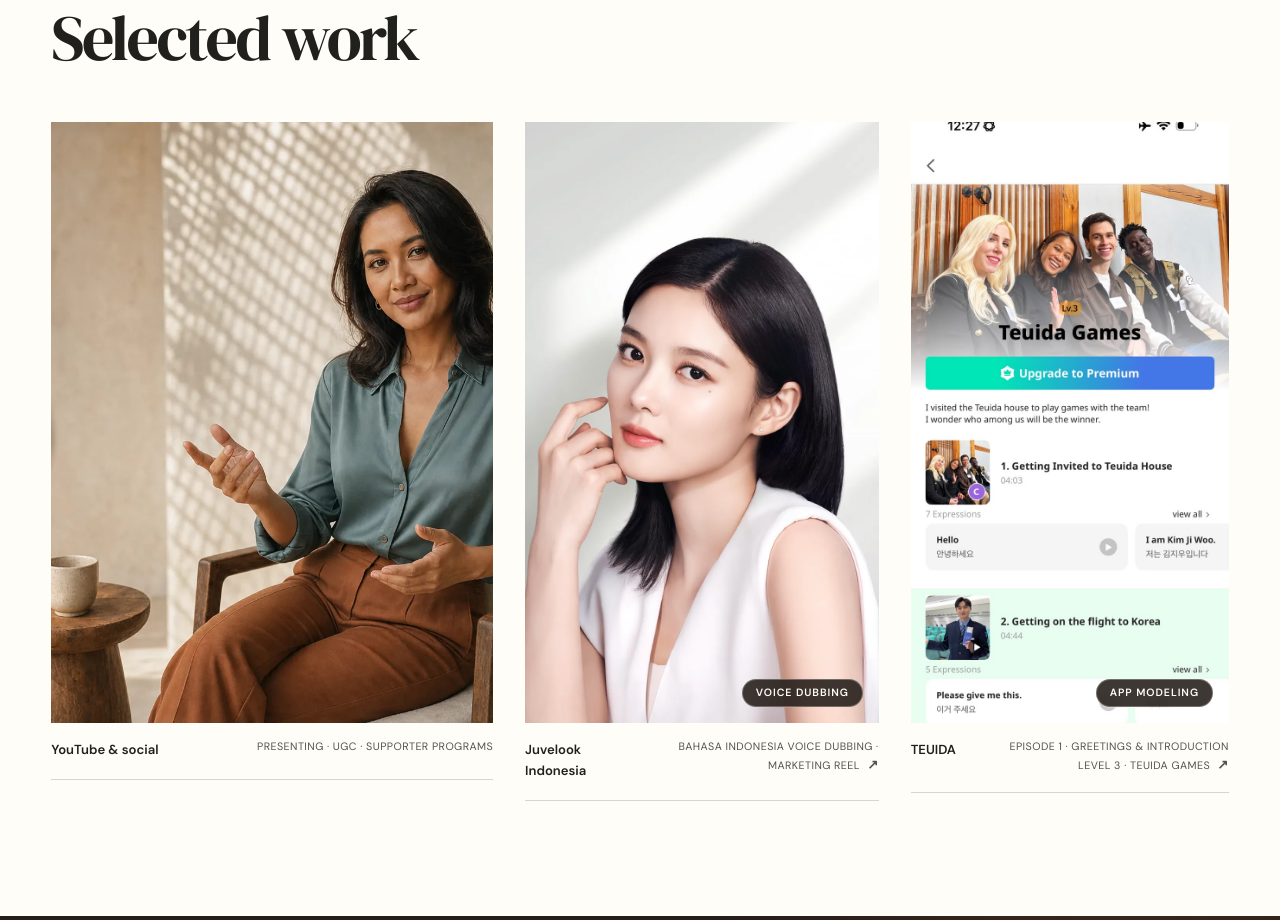
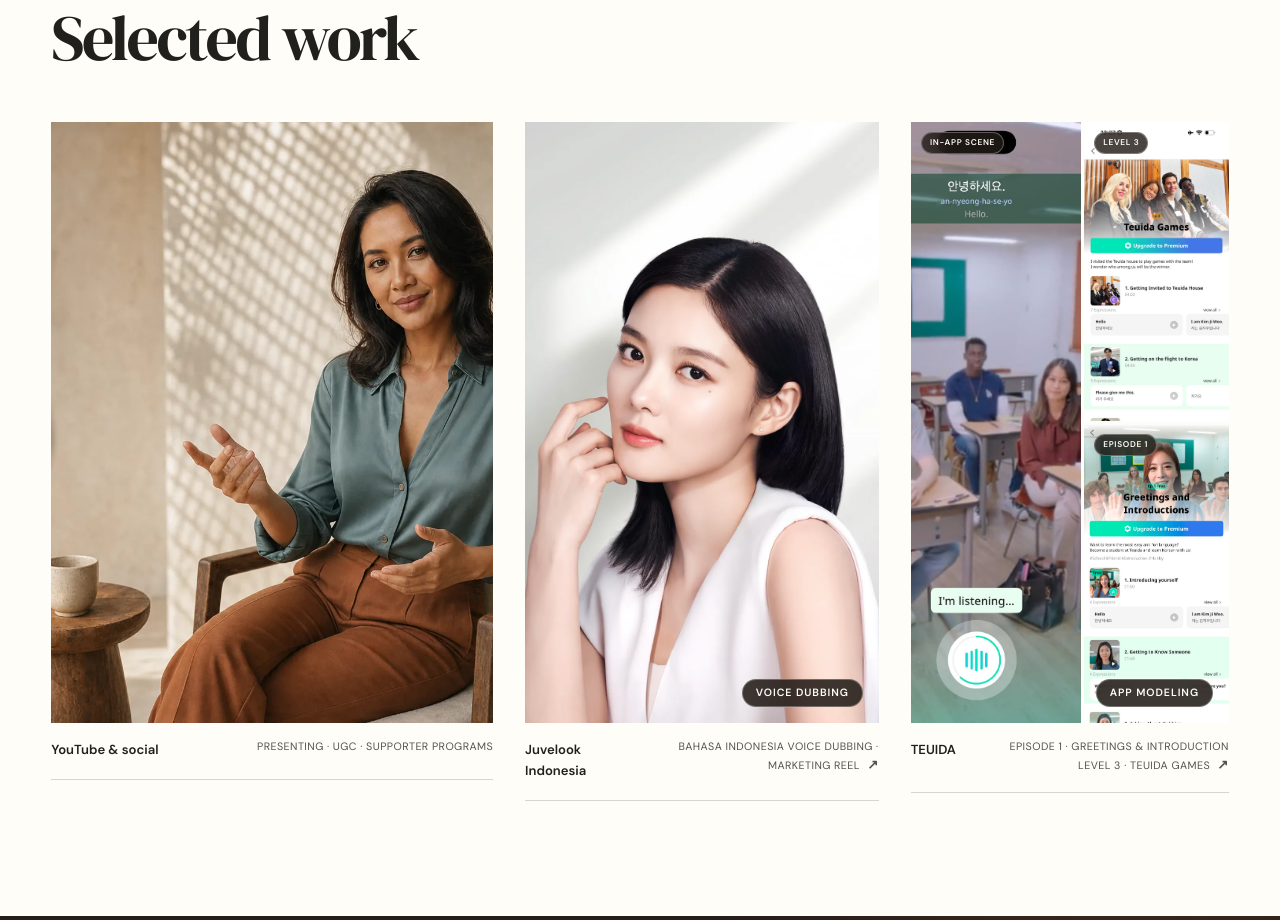
Before and after one commit to fbtopg/astrid-portfolio-website, a website: page index.html in a window 1280 px wide. Shown: the part 1100-2020 px from the top of the page. Drawn offline with Linux system fonts and the light colour scheme.

Commit message:
Feature TEUIDA media thumbnails

```diff
--- a/index.html
+++ b/index.html
@@ -167,10 +167,23 @@
               </a>
             </figure>
 
-            <figure class="portfolio-item portfolio-item-linked" data-reveal data-reveal-delay="2">
+            <figure class="portfolio-item portfolio-item-linked" id="teuida" data-reveal data-reveal-delay="2">
               <a class="portfolio-link" href="https://apps.apple.com/id/app/teuida-learn-languages/id1457532562" target="_blank" rel="noopener noreferrer">
                 <div class="portfolio-media portfolio-media-teuida">
-                  <img src="assets/teuida-app-model.jpg" width="736" height="1600" loading="lazy" decoding="async" alt="TEUIDA Level 3 app screen featuring Astrid as an on-camera model with the TEUIDA Games cast">
+                  <div class="teuida-thumbnail-grid" aria-hidden="true">
+                    <div class="teuida-thumbnail teuida-thumbnail-primary">
+                      <img src="assets/teuida-greetings-practice.jpg" width="736" height="1600" loading="lazy" decoding="async" alt="">
+                      <span class="teuida-thumbnail-label">In-app scene</span>
+                    </div>
+                    <div class="teuida-thumbnail teuida-thumbnail-games">
+                      <img src="assets/teuida-app-model.jpg" width="736" height="1600" loading="lazy" decoding="async" alt="">
+                      <span class="teuida-thumbnail-label">Level 3</span>
+                    </div>
+                    <div class="teuida-thumbnail teuida-thumbnail-overview">
+                      <img src="assets/teuida-greetings-overview.jpg" width="788" height="1600" loading="lazy" decoding="async" alt="">
+                      <span class="teuida-thumbnail-label">Episode 1</span>
+                    </div>
+                  </div>
                   <span class="portfolio-project-tag" aria-hidden="true">App modeling</span>
                 </div>
                 <figcaption>
--- a/scripts/serve.mjs
+++ b/scripts/serve.mjs
@@ -9,6 +9,8 @@ const host = process.env.HOST || "127.0.0.1";
 const contentTypes = {
   ".css": "text/css; charset=utf-8",
   ".html": "text/html; charset=utf-8",
+  ".jpeg": "image/jpeg",
+  ".jpg": "image/jpeg",
   ".js": "text/javascript; charset=utf-8",
   ".json": "application/json; charset=utf-8",
   ".png": "image/png",
--- a/styles.css
+++ b/styles.css
@@ -663,8 +663,57 @@ ul {
   object-position: center 34%;
 }
 
-.portfolio-media-teuida img {
-  object-position: center 22%;
+.portfolio-media-teuida {
+  background: var(--espresso);
+}
+
+.teuida-thumbnail-grid {
+  display: grid;
+  height: 100%;
+  grid-template-columns: minmax(0, 1.08fr) minmax(0, 0.92fr);
+  grid-template-rows: repeat(2, minmax(0, 1fr));
+  gap: 3px;
+  background: var(--ivory);
+}
+
+.teuida-thumbnail {
+  position: relative;
+  min-width: 0;
+  min-height: 0;
+  overflow: hidden;
+  background: var(--paper-deep);
+}
+
+.teuida-thumbnail-primary {
+  grid-row: 1 / -1;
+}
+
+.teuida-thumbnail-primary img {
+  object-position: 68% center;
+}
+
+.teuida-thumbnail-games img,
+.teuida-thumbnail-overview img {
+  object-position: center top;
+}
+
+.teuida-thumbnail-label {
+  position: absolute;
+  z-index: 2;
+  top: 0.65rem;
+  left: 0.65rem;
+  border: 1px solid rgba(255, 253, 248, 0.28);
+  border-radius: 999px;
+  background: rgba(36, 29, 25, 0.82);
+  color: var(--ivory);
+  padding: 0.35rem 0.5rem;
+  font-size: 0.52rem;
+  font-weight: 600;
+  letter-spacing: 0.08em;
+  line-height: 1;
+  text-transform: uppercase;
+  -webkit-backdrop-filter: blur(8px);
+  backdrop-filter: blur(8px);
 }
 
 .portfolio-item figcaption {
```
Also changed, not shown: scripts/check-site.js (+7 -2 lines), README.md, assets/teuida-greetings-overview.jpg (added), assets/teuida-greetings-practice.jpg (added).
